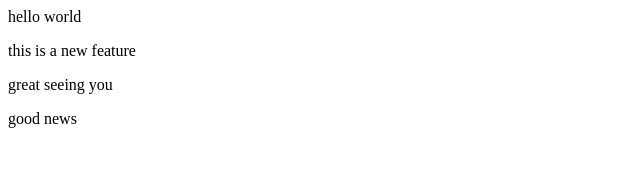
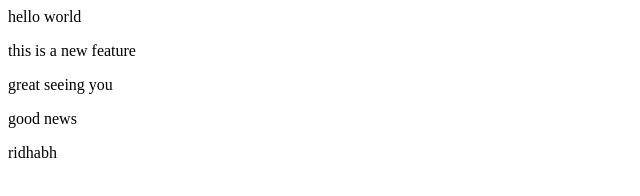
Before and after one commit to rish7897/project-1, a plain HTML site: page index.html in a window 1280 px wide. Shown: the full height of the page, 0-640 px from the left. Drawn offline with Linux system fonts and the light colour scheme.

Commit message:
new line

```diff
--- a/index.html
+++ b/index.html
@@ -2,3 +2,4 @@
 <p>this is a new feature</p>
 <p>great seeing you</p>
 <p>good news</p>
+<P>ridhabh</P>
```
